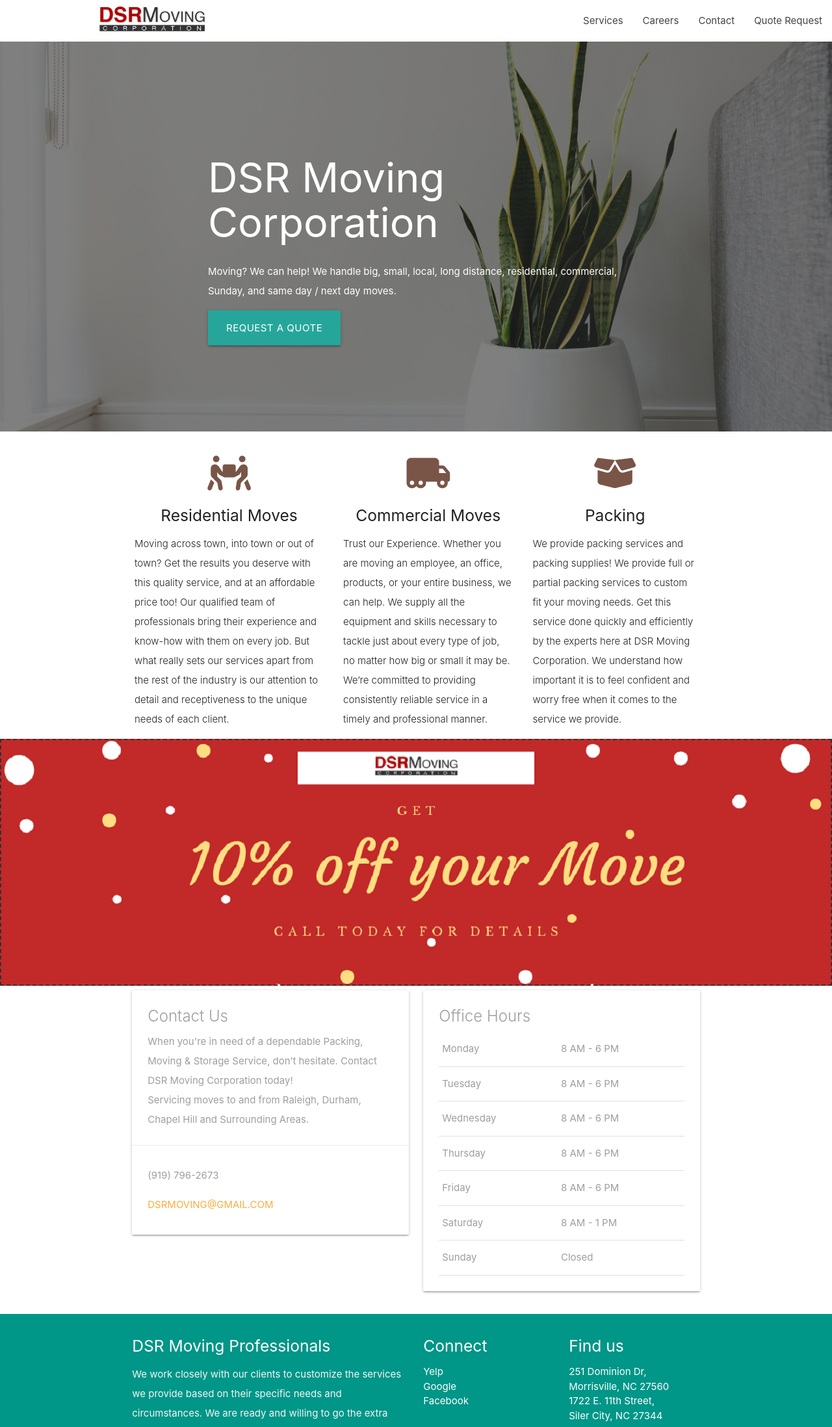
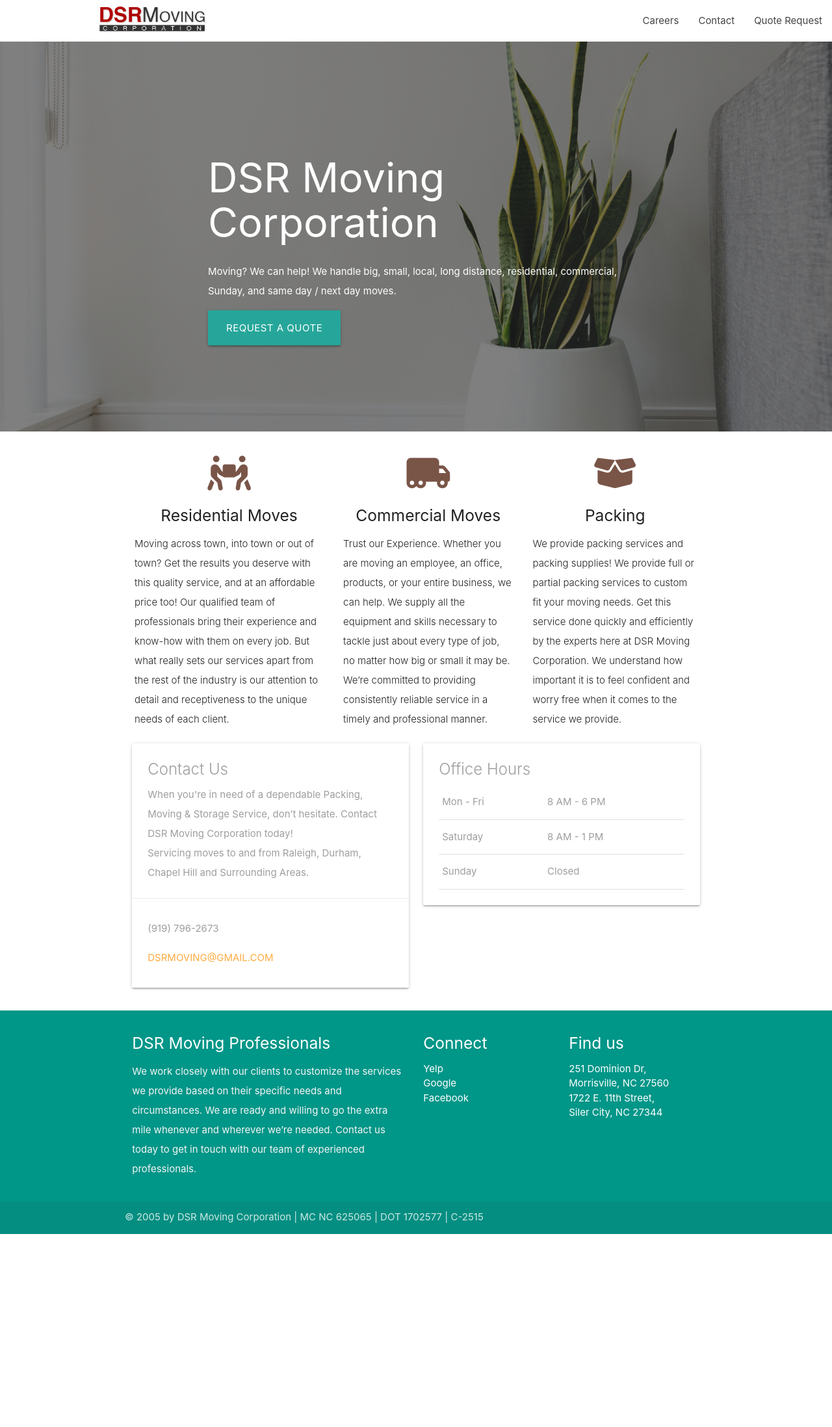
Before and after one commit to lamanaml/dsrmoving, a PHP site: page / in a window 1280 px wide. Shown: the top 2196 px of the page at 65% size. After the commit the page ends 1899 px from the top, so only its background shows below. Run offline with PHP 8.4, Linux system fonts and the light colour scheme; some libraries are stand-ins or nearby versions.

Commit message:
updated home

```diff
--- a/index.php
+++ b/index.php
@@ -59,8 +59,8 @@
 
     </div>
 <!-- Coupon -->
-  <div class="coupon">
-  </div>
+  <!-- <div class="coupon">
+  </div> -->
 
 <!-- contact -->
 <div class="container">
@@ -85,26 +85,9 @@
                 <span class="card-title">Office Hours</span>
                 <tbody>
                   <tr>
-                    <td>Monday</td>
+                    <td>Mon - Fri</td>
                     <td>8 AM - 6 PM</td>
                   </tr>
-                  <tr>
-                    <td>Tuesday</td>
-                    <td>8 AM - 6 PM</td>
-                  </tr>
-                  <tr>
-                    <td>Wednesday</td>
-                    <td>8 AM - 6 PM</td>
-                  </tr>
-                  <tr>
-                    <td>Thursday</td>
-                    <td>8 AM - 6 PM</td>
-                  </tr>
-                  <tr>
-                    <td>Friday</td>
-                    <td>8 AM - 6 PM</td>
-                  </tr>
-
                   <tr>
                     <td>Saturday</td>
                     <td>8 AM - 1 PM</td>
--- a/nav.html
+++ b/nav.html
@@ -12,21 +12,21 @@
         <ul class="right hide-on-med-and-down">
         <li><a href="careers.php">Careers</a></li>
       </ul>
-      <ul class="right hide-on-med-and-down">
+      <!-- <ul class="right hide-on-med-and-down">
         <li><a href="services.php">Services</a></li>
-      </ul>
+      </ul> -->
 
   <!-- mobile navigation -->
     <a href="#" data-target="nav-mobile" class="sidenav-trigger"><i class="material-icons">menu</i></a>
 
-      <ul id="nav-mobile" class="sidenav">
+      <!-- <ul id="nav-mobile" class="sidenav">
         <li><a href="services.php">Services</a></li>
-      </ul>
+      </ul> -->
       <ul id="nav-mobile" class="sidenav">
         <li><a href="contact.php">Contact</a></li>
       </ul>
       <ul id="nav-mobile" class="sidenav">
-        <li><a href="careers.php">Careerst</a></li>
+        <li><a href="careers.php">Careers</a></li>
       </ul>
     </div>
   </nav>
```
